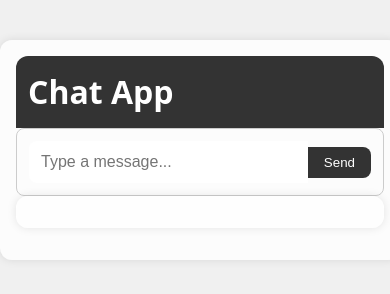
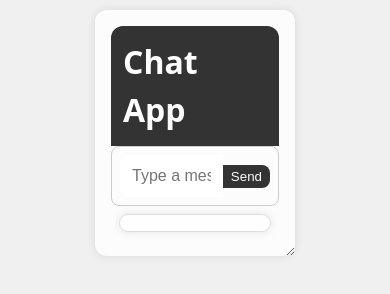
Before and after one commit to olumolu/olumolu.github.io, a plain HTML site: page index.html in a window 390 px wide. Drawn offline with Linux system fonts and the light colour scheme.

Commit message:
Update style.css

```diff
--- a/style.css
+++ b/style.css
@@ -73,7 +73,8 @@ header h1 {
     border-radius: 12px;
     background-color: rgba(255, 255, 255, 0.8);
     box-shadow: 0 0 10px rgba(0, 0, 0, 0.1);
-    margin-bottom: 16px;
+    margin: 16px;
+    border: 1px solid #ddd;
     animation: bounce 0.5s ease-in-out;
 }
 
@@ -97,3 +98,40 @@ header h1 {
         opacity: 1;
     }
 }
+
+/* Media queries for different screen sizes */
+@media only screen and (max-width: 768px) {
+    /* Styles for tablets and smaller screens */
+    .main-box {
+        width: 300px;
+        margin: 20px auto;
+    }
+    .input-field {
+        padding: 10px;
+    }
+    .send-button {
+        padding: 6px 12px;
+    }
+    .response-area {
+        padding: 12px;
+        margin: 12px;
+    }
+}
+
+@media only screen and (max-width: 480px) {
+    /* Styles for mobile phones */
+    .main-box {
+        width: 200px;
+        margin: 10px auto;
+    }
+    .input-field {
+        padding: 8px;
+    }
+    .send-button {
+        padding: 4px 8px;
+    }
+    .response-area {
+        padding: 8px;
+        margin: 8px;
+    }
+}
```
